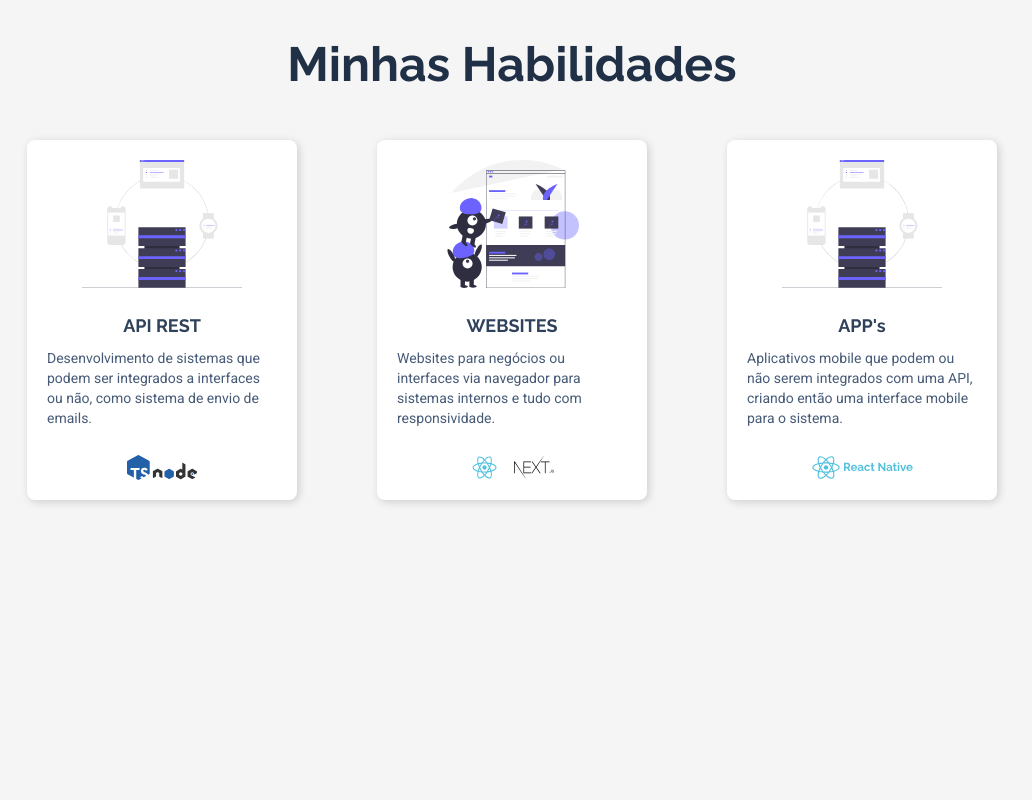
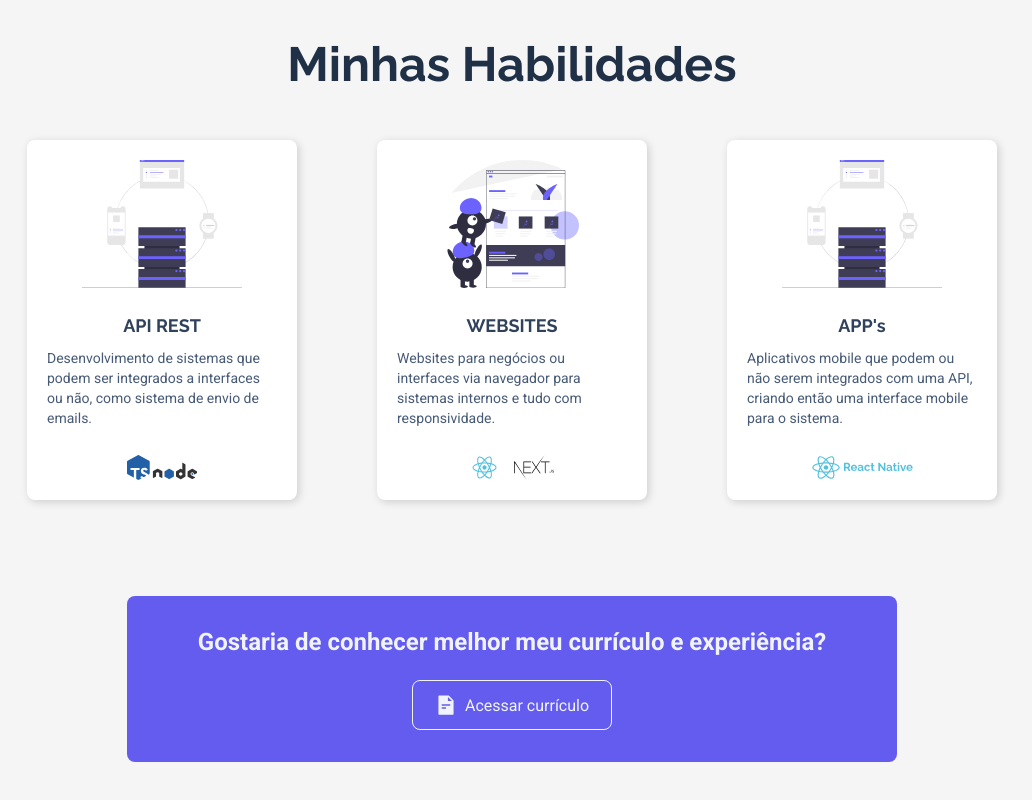
Before and after one commit to EddyPBR/eddypbr-website, a Next.js app: page / in a window 1280 px wide. Shown: the part 1476-2276 px from the top of the page, without its empty margins (128-1160 px from the left). Before the commit the page ends 2072 px from the top, so only its background shows below. Built offline with nearby package versions, Linux system fonts and the light colour scheme.

Commit message:
:package: Adicionando box de currículo

```diff
--- a/src/pages/home.module.scss
+++ b/src/pages/home.module.scss
@@ -158,3 +158,54 @@
     }
   }
 }
+
+.box {
+  max-width: 770px;
+  width: 90vw;
+  min-height: 164px;
+  padding: 32px;
+  background: var(--purple);
+  border-radius: 8px;
+
+  margin: 0 auto;
+  margin-bottom: 120px;
+
+  display: flex;
+  flex-direction: column;
+  justify-content: center;
+  align-items: center;
+
+  b {
+    font-size: 1.5rem;
+    margin-bottom: 24px;
+    color: var(--white);
+    text-align: center;
+  }
+
+  a {
+    width: 200px;
+    height: 50px;
+
+    font-size: 1rem;
+    text-decoration: none;
+    background: transparent;
+
+    color: var(--white);
+    border: 1px solid var(--white);
+    border-radius: 8px;
+
+    display: flex;
+    justify-content: center;
+    align-items: center;
+    transition: background .2s, color .2s;
+
+    svg {
+      margin-right: 8px;
+    }
+
+    &:hover {
+      background: var(--white);
+      color: var(--purple)
+    }
+  }
+}
--- a/src/pages/index.tsx
+++ b/src/pages/index.tsx
@@ -2,6 +2,8 @@ import Head from "next/head";
 
 import SocialLinks from "../components/SocialLinks";
 import SkillCard from "../components/SkillCard";
+
+import { AiFillFileText } from "react-icons/ai";
 
 import styles from "./home.module.scss";
 
@@ -56,6 +58,15 @@ export default function Home() {
           </ul>
         </div>
       </section>
+
+      <div className={styles.box}>
+        <b>Gostaria de conhecer melhor meu currículo e experiência?</b>
+        <a href="https://docs.google.com/document/d/1QjWrx93R_4-dgaksFqHBpHem5Do2PfaaMmXEGV8NcLM/edit?usp=sharing" rel="noopener noreferrer" target="_blank">
+          <AiFillFileText size={22} />
+          Acessar currículo
+        </a>
+      </div>
+
     </>
   );
 }
```
